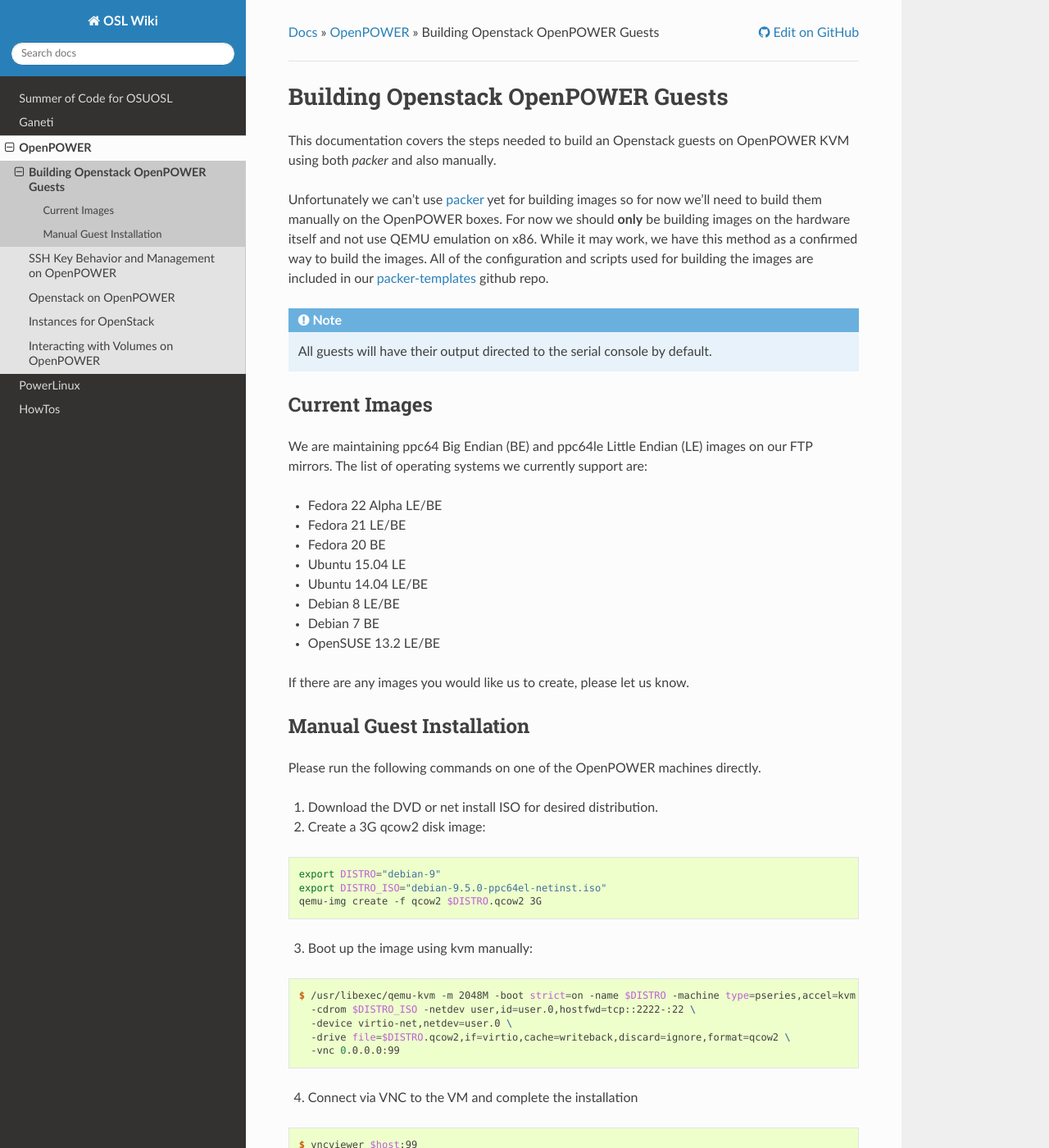
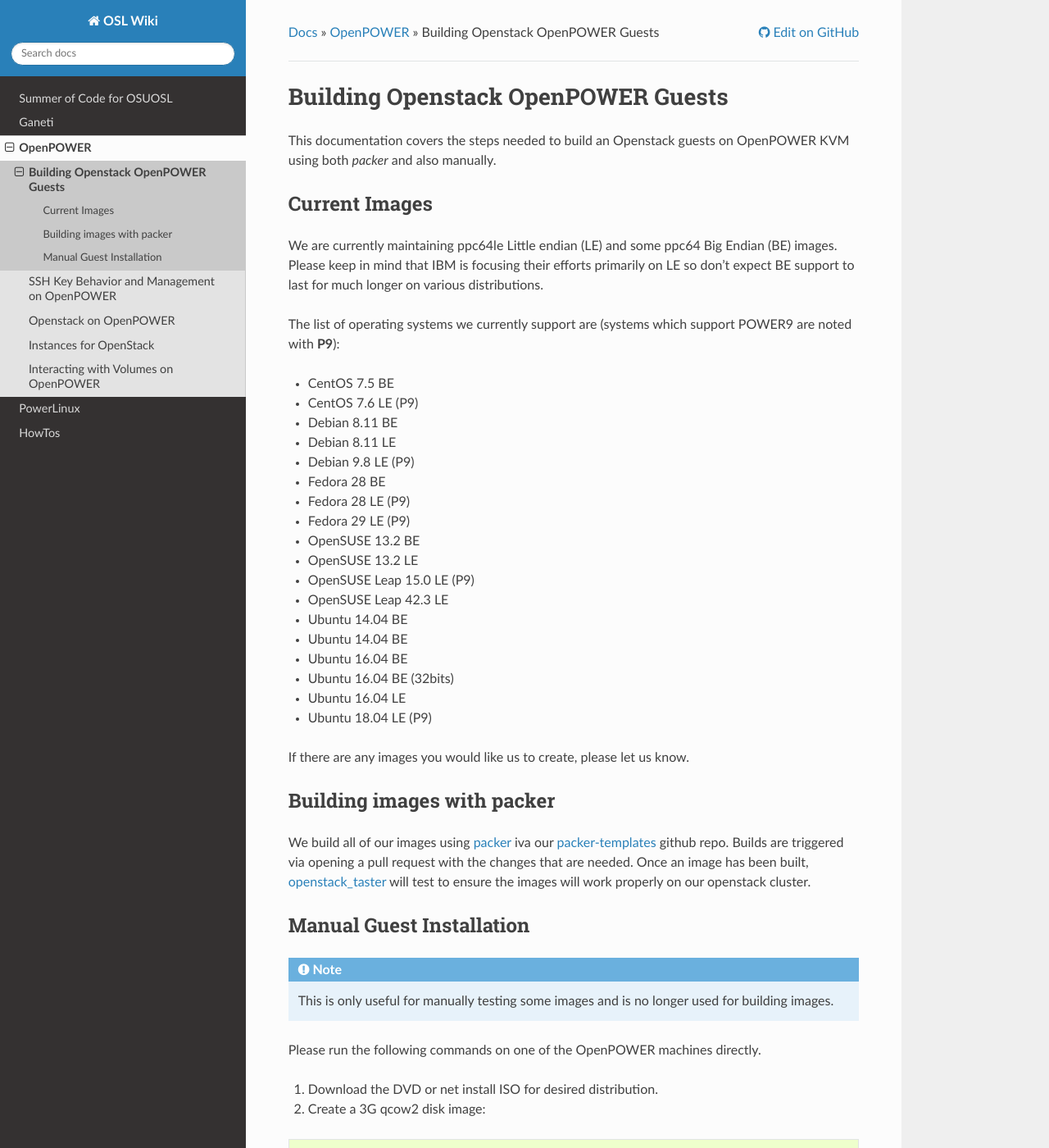
Before and after one commit to osuosl/wiki, a Sphinx documentation site: the page built from source/openpower/guests.rst, in a window 1280 px wide and 1400 px high. Shown: the whole window at 82% size. Built offline with Sphinx 7.4.7 and the Read the Docs theme 2.0.0, drawn with Linux system fonts in a browser that asks for light colours.

Commit message:
Update guests documentation to better reflect what we currently have

```diff
--- a/source/openpower/guests.rst
+++ b/source/openpower/guests.rst
@@ -3,44 +3,54 @@
 Building Openstack OpenPOWER Guests
 ===================================
 
-This documentation covers the steps needed to build an Openstack guests on
-OpenPOWER KVM using both `packer` and also manually.
-
-Unfortunately we can't use `packer`_ yet for building images so for now we'll need
-to build them manually on the OpenPOWER boxes. For now we should **only** be
-building images on the hardware itself and not use QEMU emulation on x86. While
-it may work, we have this method as a confirmed way to build the images. All of
-the configuration and scripts used for building the images are included in our
-`packer-templates`_ github repo.
-
-.. _packer: http://www.packer.io/
-.. _packer-templates: https://github.com/osuosl/packer-templates
-
-.. note::
-
-    All guests will have their output directed to the serial console by default.
+This documentation covers the steps needed to build an Openstack guests on OpenPOWER KVM using both `packer` and also
+manually.
 
 Current Images
 --------------
 
-We are maintaining ppc64 Big Endian (BE) and ppc64le Little Endian (LE) images
-on our FTP mirrors. The list of operating systems we currently support are:
+We are currently maintaining ppc64le Little endian (LE) and some ppc64 Big Endian (BE) images. Please keep in mind that
+IBM is focusing their efforts primarily on LE so don't expect BE support to last for much longer on various
+distributions.
 
-- Fedora 22 Alpha LE/BE
-- Fedora 21 LE/BE
-- Fedora 20 BE
-- Ubuntu 15.04 LE
-- Ubuntu 14.04 LE/BE
-- Debian 8 LE/BE
-- Debian 7 BE
-- OpenSUSE 13.2 LE/BE
+The list of operating systems we currently support are (systems which support POWER9 are noted with **P9**):
+
+- CentOS 7.5 BE
+- CentOS 7.6 LE (P9)
+- Debian 8.11 BE
+- Debian 8.11 LE
+- Debian 9.8 LE (P9)
+- Fedora 28 BE
+- Fedora 28 LE (P9)
+- Fedora 29 LE (P9)
+- OpenSUSE 13.2 BE
+- OpenSUSE 13.2 LE
+- OpenSUSE Leap 15.0 LE (P9)
+- OpenSUSE Leap 42.3 LE
+- Ubuntu 14.04 BE
+- Ubuntu 14.04 BE
+- Ubuntu 16.04 BE
+- Ubuntu 16.04 BE (32bits)
+- Ubuntu 16.04 LE
+- Ubuntu 18.04 LE (P9)
 
 If there are any images you would like us to create, please let us know.
 
-.. _FTP mirrors: http://ftp.osuosl.org/pub/osl/openpower/openstack/
+Building images with packer
+---------------------------
+
+We build all of our images using `packer`_ iva our `packer-templates`_ github repo. Builds are triggered via opening a
+pull request with the changes that are needed. Once an image has been built, `openstack_taster`_ will test to ensure
+the images will work properly on our openstack cluster.
+
+.. _packer: http://www.packer.io/
+.. _packer-templates: https://github.com/osuosl/packer-templates
+.. _openstack_taster: https://github.com/osuosl/openstack_taster
 
 Manual Guest Installation
 -------------------------
+
+.. note:: This is only useful for manually testing some images and is no longer used for building images.
 
 Please run the following commands on one of the OpenPOWER machines directly.
 
```
